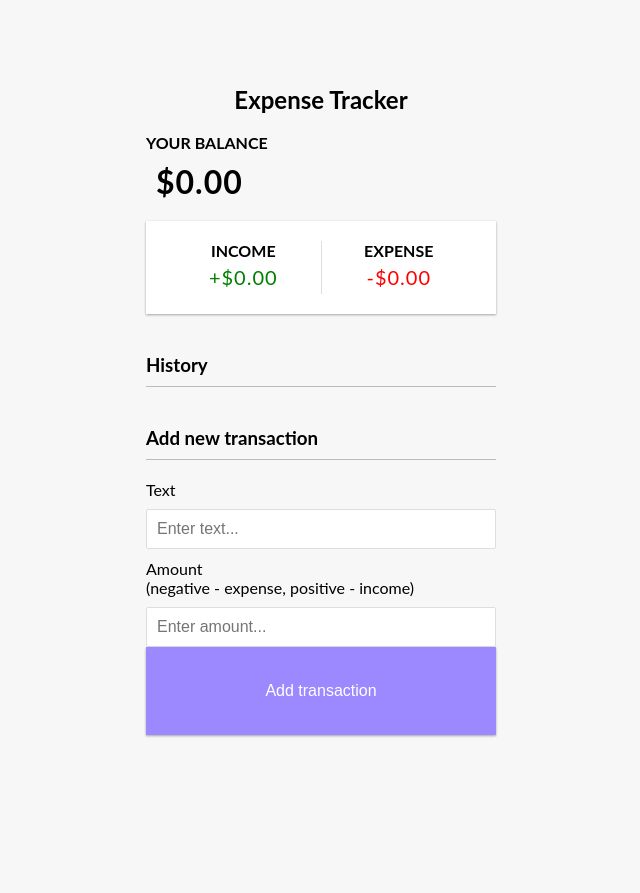
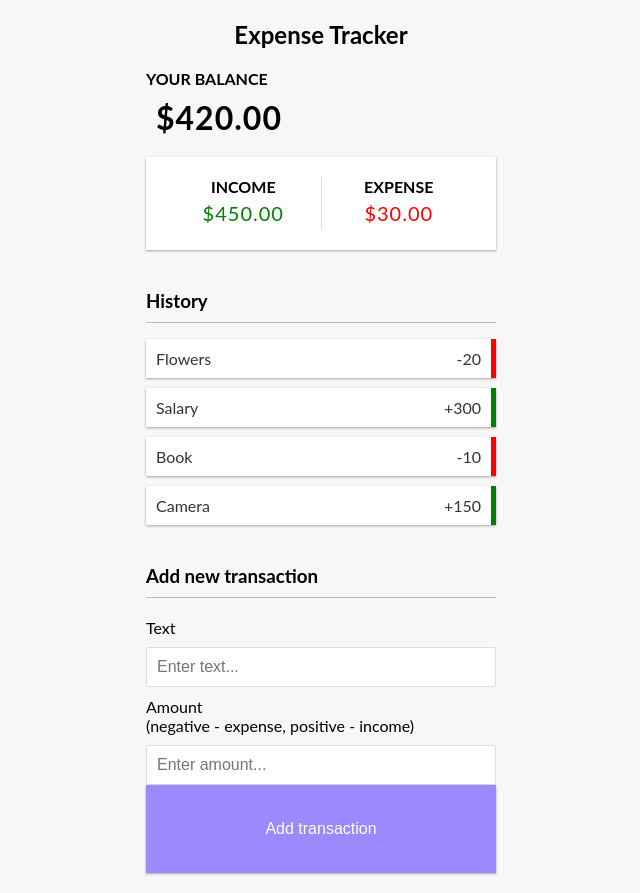
Before and after one commit to hars2112/Expense-Tracker-, a plain HTML site: page index.html in a window 1280 px wide. Shown: the whole page, without its empty margins (319-959 px from the left). Before the commit the page ends 820 px from the top, so only its background shows below. Drawn offline with Linux system fonts and the light colour scheme.

Commit message:
ultimos cambios

```diff
--- a/index.html
+++ b/index.html
@@ -12,7 +12,7 @@
 
     <div class="container">
         <h4>Your Balance</h4>
-        <h1 id='Balance'>$0.00</h1>
+        <h1 id='balance'>$0.00</h1>
 
         <div class="inc-exp-container">
             <div>
@@ -26,7 +26,7 @@
         </div>
         <h3>History</h3>
         <ul id="list" class="list">
-        <!--<li class="minus"> cash <span>-$400</span><button><div class="delete-btn">x</div></button></li>-->
+        <li class="minus"> cash <span>-$400</span><button><div class="delete-btn">x</div></button></li>
         </ul>
 
         <h3>Add new transaction</h3>
--- a/script.js
+++ b/script.js
@@ -7,10 +7,11 @@ const text = document.getElementById("text");
 const amount = document.getElementById("amount");
 
 const dummyTransactions = [
-    {id: 1, text:'Flowers', amount: -20},
-    {id: 2, text: 'Salary', amount: 300},
-    {id: 3, text: 'Book', amount: -10},
-    {id: 4, text: 'Camera', amount: 150}
+ { id: 1, text:'Flowers', amount: -20},
+ { id: 2, text: 'Salary', amount: 300},
+ { id: 3, text: 'Book', amount: -10},
+ { id: 4, text: 'Camera', amount: 150}
+
 ];
 
 let transactions = dummyTransactions;
@@ -25,21 +26,35 @@ function addTransactionDOM(transaction){
     //add class based on value
     item.classList.add(transaction.amount < 0 ? 'minus':'plus');
 
-    item.innerHTML =`
-    ${transaction.text} <span>${sign}${math.abs(
-        transaction.amount)}
-    </span> <button class="delete-btn">x</button>
-    `;
+    item.innerHTML = `
+      ${transaction.text} <span>${sign}${Math.abs(transaction.amount)}
+    </span> <button class="delete-btn">x</button>`;
 
     list.appendChild(item);
 }
-// update the balance income and expense
+
+// update the balance, income and expense
 function updateValues() {
     const amounts = transactions.map(transaction => transaction.amount);
 
     const total = amounts.reduce((acc,item) => (acc += item), 0).toFixed(2);
 
-    console.log(total);
+    const income = amounts
+     .filter(item => item > 0)
+     .reduce((acc, item) => (acc += item), 0)
+     .toFixed(2);
+
+    const expense = (
+     amounts
+      .filter(item => item < 0)
+      .reduce((acc,item) => (acc += item), 0) * -1)
+      .toFixed(2);
+
+    balance.innerText = `$${total}`;
+    money_plus.innerText = `$${income}`
+    money_minus.innerText = `$${expense}`
+
+
 }
 
 // init app
```
